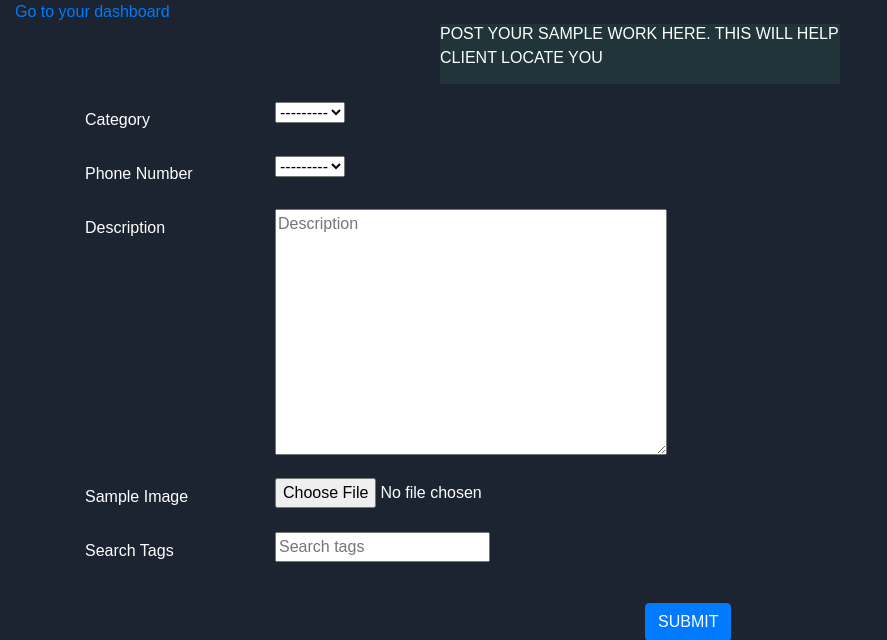
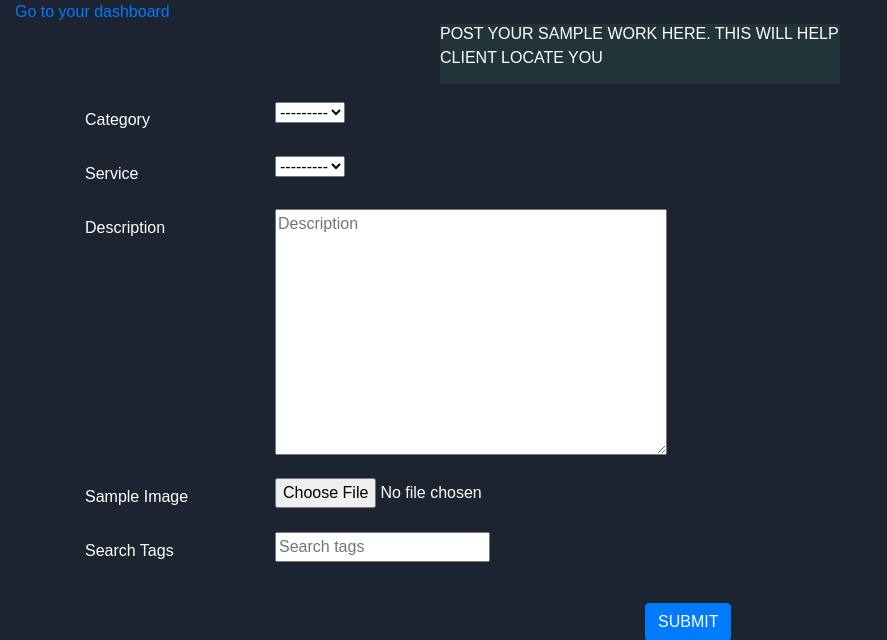
Before and after one commit to TMCreme/brightonplacebackend, a Django app: page /home/sample_project_display/ in a window 1280 px wide. Shown: the part 56-696 px from the top of the page, without its empty margins (0-887 px from the left). Run offline with Django 3.2, Linux system fonts and the light colour scheme; a user stored in the database is signed in; data that the repository does not hold is empty; some libraries are stand-ins or nearby versions.

Commit message:
changed sample

```diff
--- a/home/templates/home/sample_display.html
+++ b/home/templates/home/sample_display.html
@@ -40,7 +40,7 @@
         </div>
 
         <div class="form-group row">
-            <label for="colFormLabel" class="col-sm-2 col-form-label">Phone Number</label>
+            <label for="colFormLabel" class="col-sm-2 col-form-label">Service</label>
             <div class="col-sm-10">
                 {{ sampleproject_form.service | add_class:"css_class" | attr:"placeholder:Service" }}
             </div>
```
